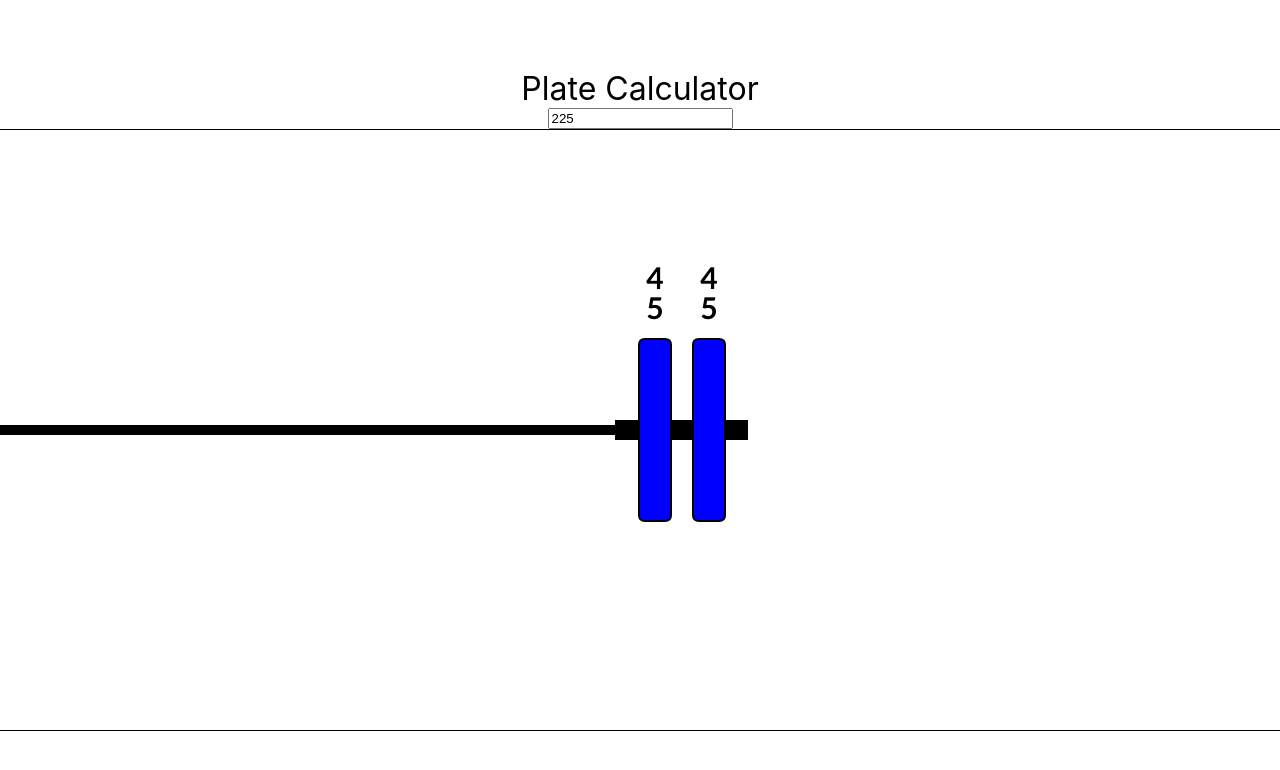
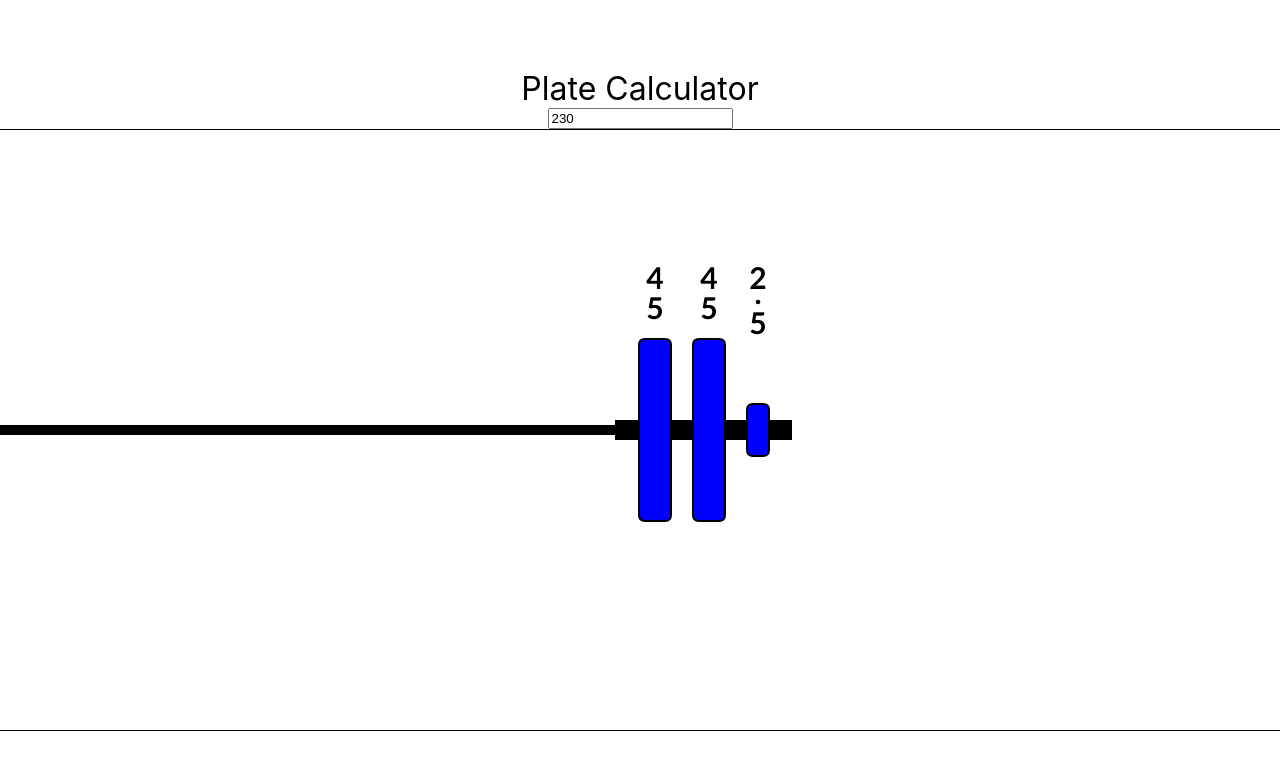
Before and after one commit to sladewasinger/PlateCalculator, a Vue app in the folder client/: page / in a window 1280 px wide. Shown: the top 770 px of the page. Built offline with nearby package versions, Linux system fonts and the light colour scheme.

Commit message:
Fixed bug

```diff
--- a/client/src/components/PlateCalculator.vue
+++ b/client/src/components/PlateCalculator.vue
@@ -2,7 +2,7 @@
 import { onMounted } from 'vue'
 
 // define input weight
-let totalWeight = 225;
+let totalWeight = 230;
 
 type Plate = {
   weight: number;
@@ -17,7 +17,7 @@ const plates: Plate[] = [
   { weight: 10, color: 'white', diameter: 30 },
   { weight: 5, color: 'red', diameter: 20 },
   { weight: 2.5, color: 'blue', diameter: 10 },
-  { weight: 1.25, color: 'yellow', diameter: 10 },
+  { weight: 1, color: 'yellow', diameter: 10 },
   { weight: 0.5, color: 'green', diameter: 10 },
   { weight: 0.25, color: 'white', diameter: 10 },
 ];
@@ -28,7 +28,9 @@ function calculatePlates(weight: number): Plate[] {
   let result: Plate[] = [];
   for (let plate of plates) {
     while (weight >= plate.weight) {
+      console.log("Before", weight);
       weight -= plate.weight;
+      console.log("After", weight, plate.weight);
       result.push(plate);
     }
   }
@@ -60,7 +62,7 @@ onMounted(() => {
 });
 
 function redrawCanvas() {
-  const inputWeight = Math.round((Number(totalWeight) - 45) / 2);
+  const inputWeight = (Number(totalWeight) - 45) / 2;
   const canvas = document.getElementById('canvas') as HTMLCanvasElement;
   const ctx = canvas.getContext('2d') as CanvasRenderingContext2D;
 
```
